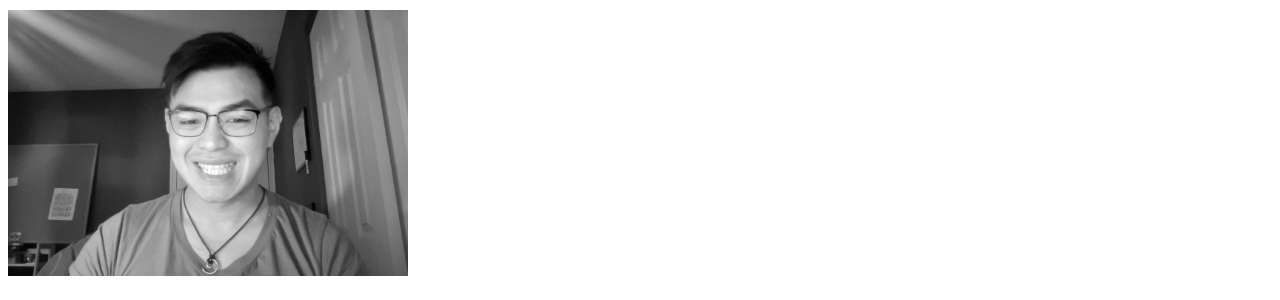
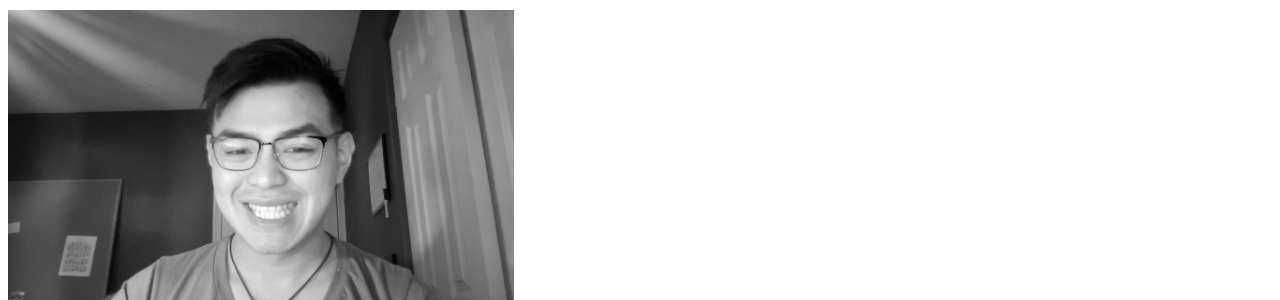
Before and after one commit to JamesThinkful/Portfolio-Web-Page, a plain HTML site: page index.html in a window 1280 px wide. Shown: the part 162-462 px from the top of the page. Drawn offline with Linux system fonts and the light colour scheme; a script that the page names is missing.

Commit message:
Update index.html

```diff
--- a/index.html
+++ b/index.html
@@ -1,13 +1,14 @@
 <!doctype html>
   <html lang="en">
-  <html>
-  <meta charset="UTF-8">
-  <meta name="viewport" content="width-device-width">
-  <title>Portfolio Web Page</title>
-  <link href="style.css" rel="stylesheet" type="text/css" />
+    <head>
+      <meta charset="UTF-8">
+      <meta name="viewport" content="width-device-width">
+      <title>Portfolio Web Page</title>
+      <link href="style.css" rel="stylesheet" type="text/css" />
+    </head>
 
-  <head>
-    <body>
+
+
 	  <main>
       <header> <!-- used a gray color box to present the title -->
       <div>
@@ -16,9 +17,9 @@
       </div>
       </header>
 	  </main>
-  </head> <!-- Name, Title -->
+   <!-- Name, Title -->
 
-    <img src="selfie2.jpg" width="400px" alt="james's photo">
+    <img src="selfie2.jpg" width="40%" alt="james's photo">
            <!--image inserted -->
     <article>
       <h2>Intro</h2>
@@ -56,5 +57,5 @@
     </footer>
 
     <script src="script.js"></script>
-  </body>
+
 </html>
```
